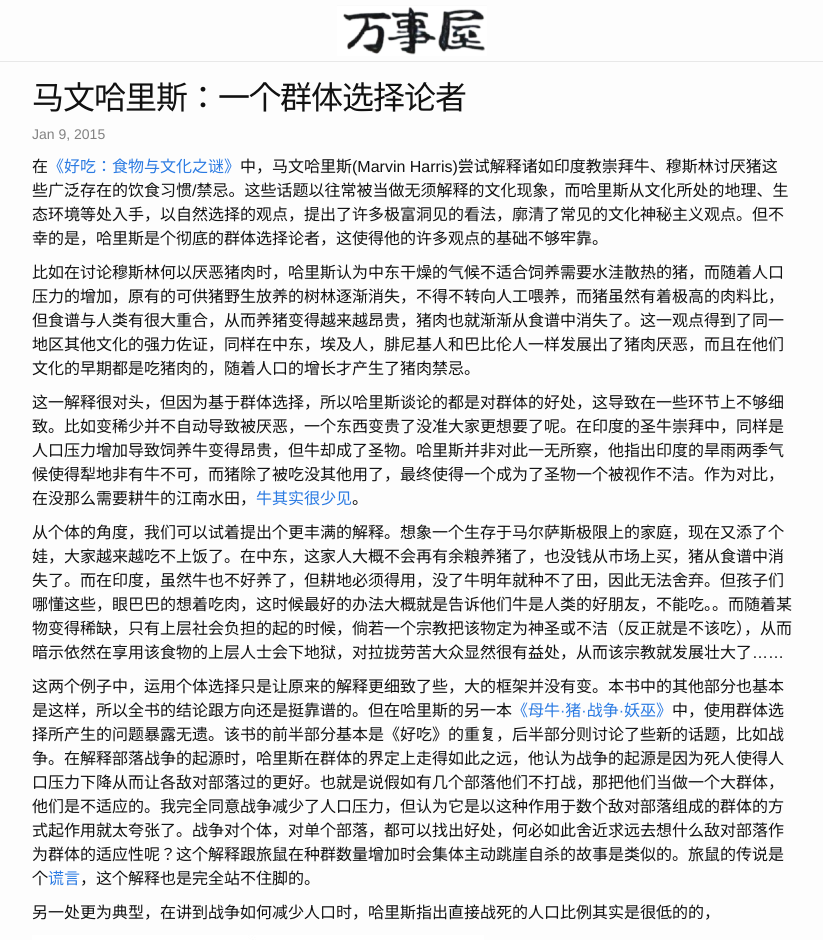
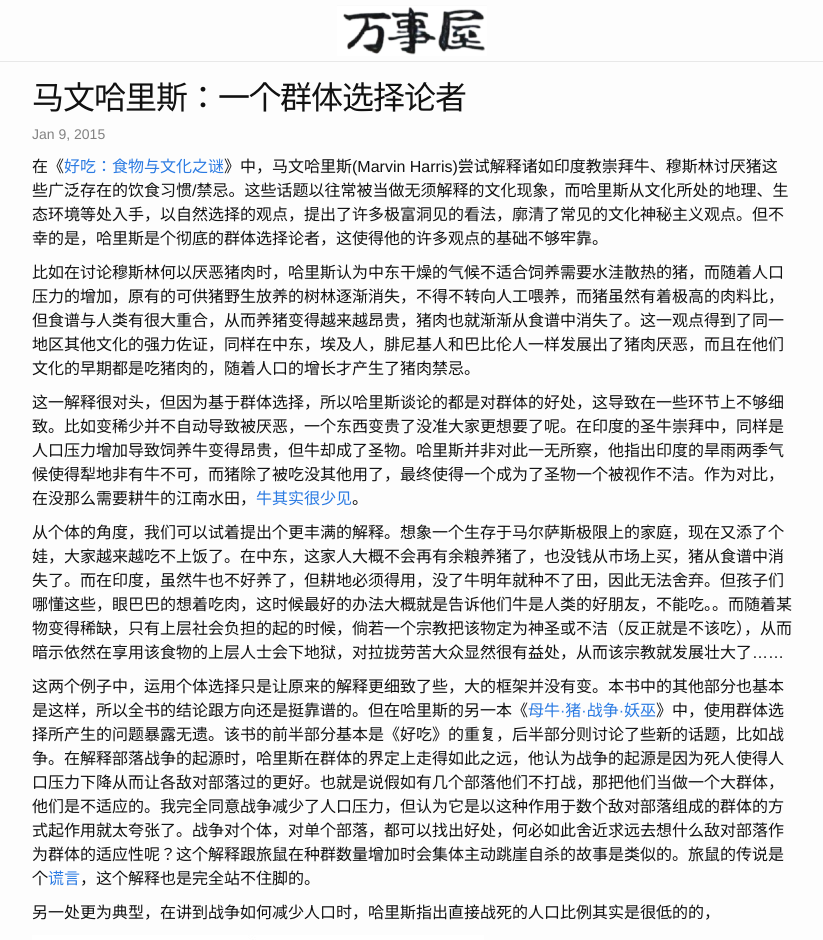
Before and after one commit to tcya/tcya.github.io, a Jekyll site: the page built from _posts/2015-01-09-marvin-harris.markdown, in a window 1280 px wide and 1400 px high. Shown: the top 940 px of the window, without its empty margins (228-1051 px from the left). Built offline with Jekyll 4.4.1, drawn with Linux system fonts in a browser that asks for light colours; comment, search, counter and statistics services are not loaded.

Commit message:
Revision

```diff
--- a/_posts/2015-01-09-marvin-harris.markdown
+++ b/_posts/2015-01-09-marvin-harris.markdown
@@ -2,7 +2,7 @@
 layout: post
 title:  "马文哈里斯：一个群体选择论者"
 ---
-在[《好吃：食物与文化之谜》](http://book.douban.com/subject/1074668/)中，马文哈里斯(Marvin Harris)尝试解释诸如印度教崇拜牛、穆斯林讨厌猪这些广泛存在的饮食习惯/禁忌。这些话题以往常被当做无须解释的文化现象，而哈里斯从文化所处的地理、生态环境等处入手，以自然选择的观点，提出了许多极富洞见的看法，廓清了常见的文化神秘主义观点。但不幸的是，哈里斯是个彻底的群体选择论者，这使得他的许多观点的基础不够牢靠。
+在《[好吃：食物与文化之谜](http://book.douban.com/subject/1074668/)》中，马文哈里斯(Marvin Harris)尝试解释诸如印度教崇拜牛、穆斯林讨厌猪这些广泛存在的饮食习惯/禁忌。这些话题以往常被当做无须解释的文化现象，而哈里斯从文化所处的地理、生态环境等处入手，以自然选择的观点，提出了许多极富洞见的看法，廓清了常见的文化神秘主义观点。但不幸的是，哈里斯是个彻底的群体选择论者，这使得他的许多观点的基础不够牢靠。
 <!-- excerpt break -->
 
 比如在讨论穆斯林何以厌恶猪肉时，哈里斯认为中东干燥的气候不适合饲养需要水洼散热的猪，而随着人口压力的增加，原有的可供猪野生放养的树林逐渐消失，不得不转向人工喂养，而猪虽然有着极高的肉料比，但食谱与人类有很大重合，从而养猪变得越来越昂贵，猪肉也就渐渐从食谱中消失了。这一观点得到了同一地区其他文化的强力佐证，同样在中东，埃及人，腓尼基人和巴比伦人一样发展出了猪肉厌恶，而且在他们文化的早期都是吃猪肉的，随着人口的增长才产生了猪肉禁忌。
@@ -11,7 +11,7 @@ title:  "马文哈里斯：一个群体选择论者"
 
 从个体的角度，我们可以试着提出个更丰满的解释。想象一个生存于马尔萨斯极限上的家庭，现在又添了个娃，大家越来越吃不上饭了。在中东，这家人大概不会再有余粮养猪了，也没钱从市场上买，猪从食谱中消失了。而在印度，虽然牛也不好养了，但耕地必须得用，没了牛明年就种不了田，因此无法舍弃。但孩子们哪懂这些，眼巴巴的想着吃肉，这时候最好的办法大概就是告诉他们牛是人类的好朋友，不能吃。。而随着某物变得稀缺，只有上层社会负担的起的时候，倘若一个宗教把该物定为神圣或不洁（反正就是不该吃），从而暗示依然在享用该食物的上层人士会下地狱，对拉拢劳苦大众显然很有益处，从而该宗教就发展壮大了……
 
-这两个例子中，运用个体选择只是让原来的解释更细致了些，大的框架并没有变。本书中的其他部分也基本是这样，所以全书的结论跟方向还是挺靠谱的。但在哈里斯的另一本[《母牛·猪·战争·妖巫》](http://book.douban.com/subject/1787517/)中，使用群体选择所产生的问题暴露无遗。该书的前半部分基本是《好吃》的重复，后半部分则讨论了些新的话题，比如战争。在解释部落战争的起源时，哈里斯在群体的界定上走得如此之远，他认为战争的起源是因为死人使得人口压力下降从而让各敌对部落过的更好。也就是说假如有几个部落他们不打战，那把他们当做一个大群体，他们是不适应的。我完全同意战争减少了人口压力，但认为它是以这种作用于数个敌对部落组成的群体的方式起作用就太夸张了。战争对个体，对单个部落，都可以找出好处，何必如此舍近求远去想什么敌对部落作为群体的适应性呢？这个解释跟旅鼠在种群数量增加时会集体主动跳崖自杀的故事是类似的。旅鼠的传说是个[谎言](http://tech.sina.com.cn/d/2006-07-19/16121045454.shtml)，这个解释也是完全站不住脚的。
+这两个例子中，运用个体选择只是让原来的解释更细致了些，大的框架并没有变。本书中的其他部分也基本是这样，所以全书的结论跟方向还是挺靠谱的。但在哈里斯的另一本《[母牛·猪·战争·妖巫](http://book.douban.com/subject/1787517/)》中，使用群体选择所产生的问题暴露无遗。该书的前半部分基本是《好吃》的重复，后半部分则讨论了些新的话题，比如战争。在解释部落战争的起源时，哈里斯在群体的界定上走得如此之远，他认为战争的起源是因为死人使得人口压力下降从而让各敌对部落过的更好。也就是说假如有几个部落他们不打战，那把他们当做一个大群体，他们是不适应的。我完全同意战争减少了人口压力，但认为它是以这种作用于数个敌对部落组成的群体的方式起作用就太夸张了。战争对个体，对单个部落，都可以找出好处，何必如此舍近求远去想什么敌对部落作为群体的适应性呢？这个解释跟旅鼠在种群数量增加时会集体主动跳崖自杀的故事是类似的。旅鼠的传说是个[谎言](http://tech.sina.com.cn/d/2006-07-19/16121045454.shtml)，这个解释也是完全站不住脚的。
 
 另一处更为典型，在讲到战争如何减少人口时，哈里斯指出直接战死的人口比例其实是很低的的，
 
--- a/_posts/2015-8-21-Austin-snake.html
+++ b/_posts/2015-8-21-Austin-snake.html
@@ -11,8 +11,7 @@ title:  "奥斯汀游记：图灵斑图再探"
 </script>
 </head>
 <body>
-<p>在<a href={% post_url 2015-7-22-houston-zoo %}>上篇文章</a>
-里我提到了图灵斑图理论，当时的一个推论是在蛇这种身体长宽差别较大的动物身上，更可能呈现出纵向条纹。</p>
+<p>在<a href={% post_url 2015-7-22-houston-zoo %}>上篇文章</a>里我提到了图灵斑图理论，当时的一个推论是在蛇这种身体长宽差别较大的动物身上，更可能呈现出纵向条纹。</p>
 <!-- excerpt break -->
 
 <figure>
```
